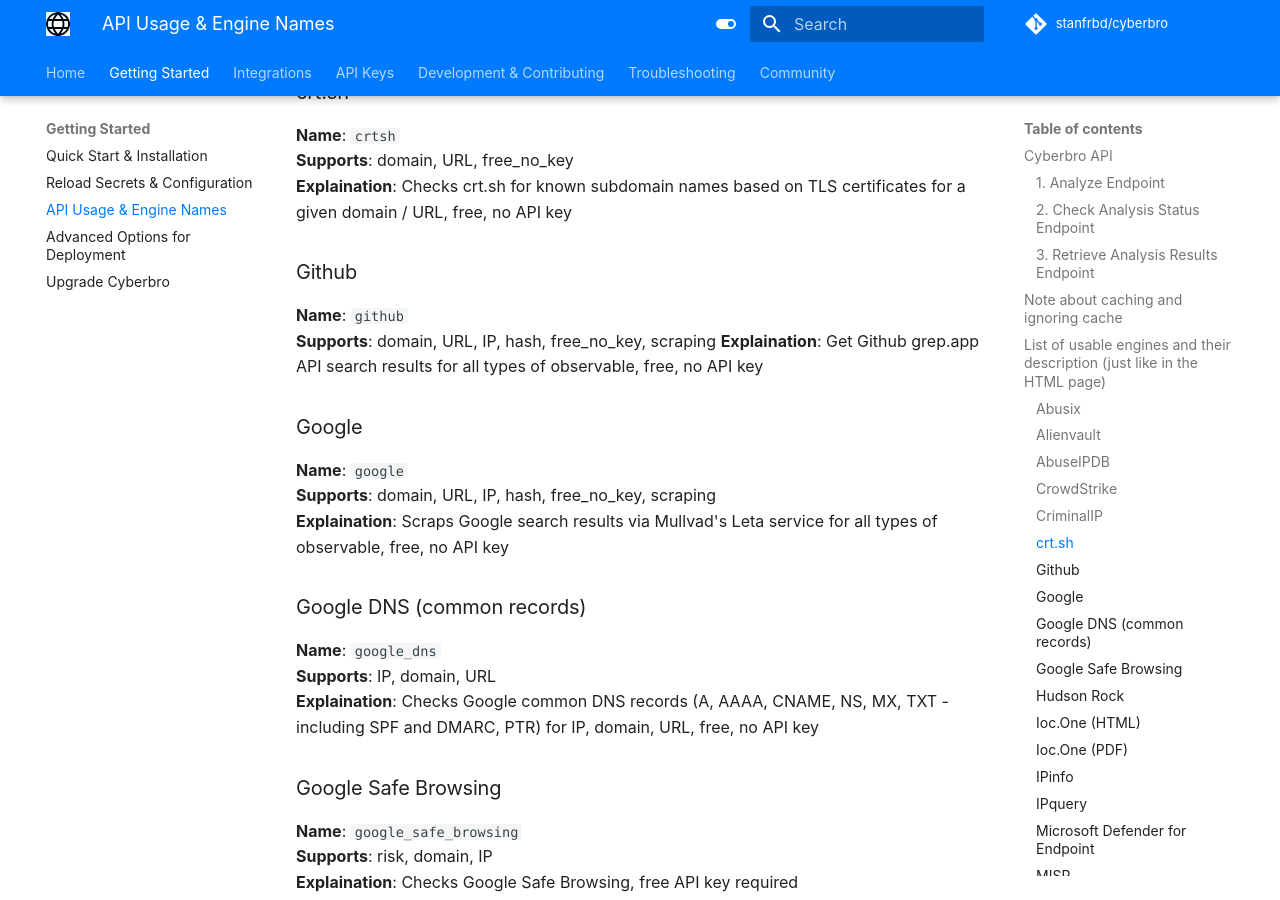
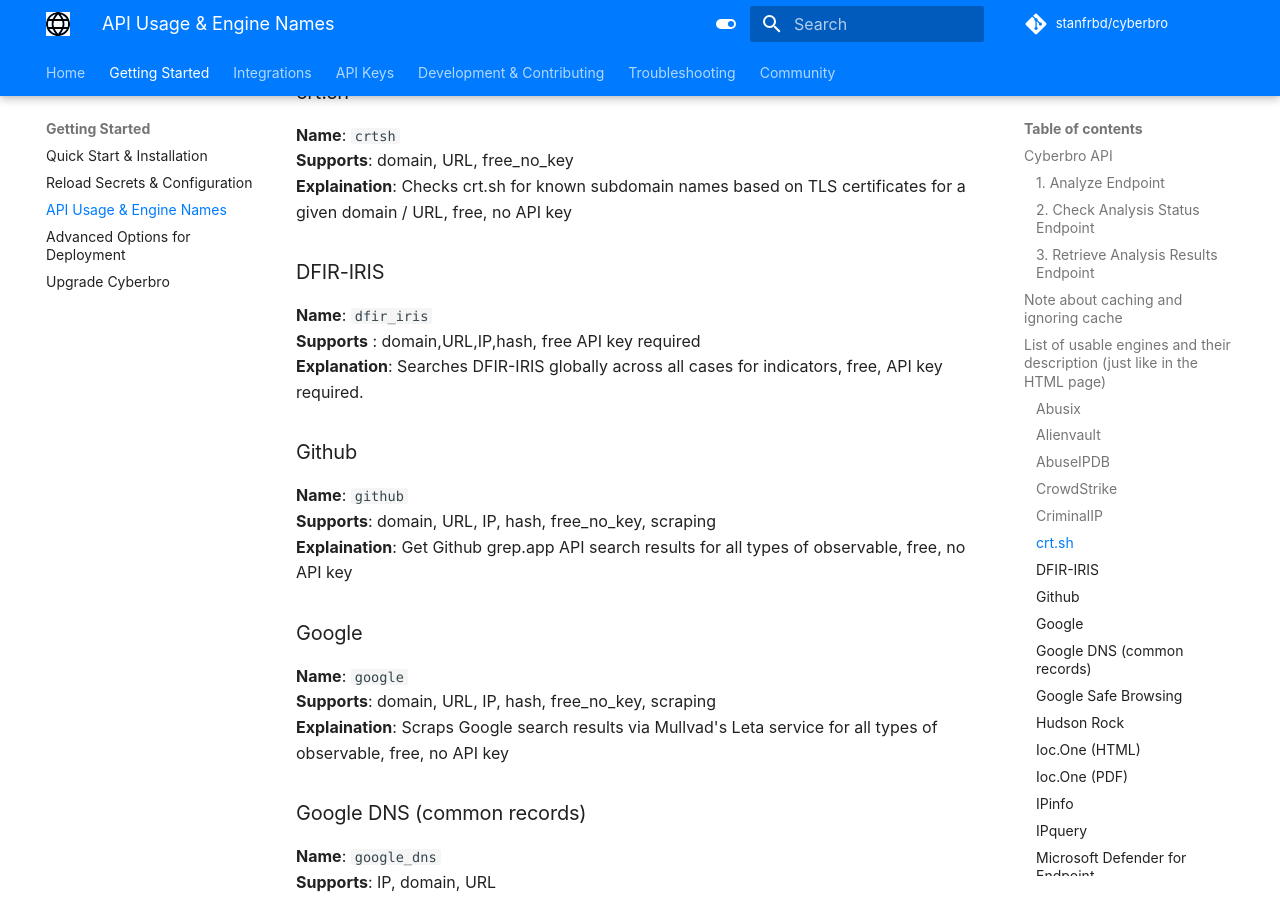
Before and after one commit to ubahmapk/cyberbro, an MkDocs documentation site: the page built from docs/quick-start/API-usage-and-engine-names.md, in a window 1280 px wide and 900 px high, scrolled down 4122 px. Built offline with MkDocs 1.6.1 and Material for MkDocs 9.7.7, drawn with Linux system fonts in a browser that asks for light colours; some web fonts are replaced; comment, search, counter and statistics services are not loaded.

Commit message:
Add docs

```diff
--- a/docs/quick-start/API-usage-and-engine-names.md
+++ b/docs/quick-start/API-usage-and-engine-names.md
@@ -301,6 +301,11 @@
 **Supports**: domain, URL, free_no_key
 **Explaination**: Checks crt.sh for known subdomain names based on TLS certificates for a given domain / URL, free, no API key
 
+### DFIR-IRIS
+**Name**: `dfir_iris`
+**Supports** : domain,URL,IP,hash, free API key required
+**Explanation**: Searches DFIR-IRIS globally across all cases for indicators, free, API key required.
+
 ### Github
 **Name**: `github`
 **Supports**: domain, URL, IP, hash, free_no_key, scraping
```
Also changed, not shown: docs/api-keys/Get-DFIR-IRIS-API-key.md (added, +24 -0 lines).
